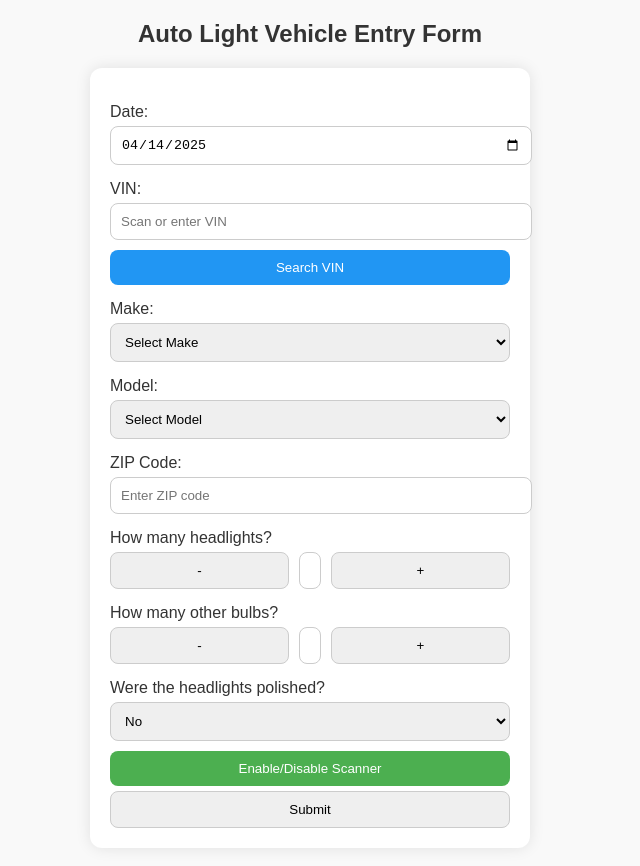
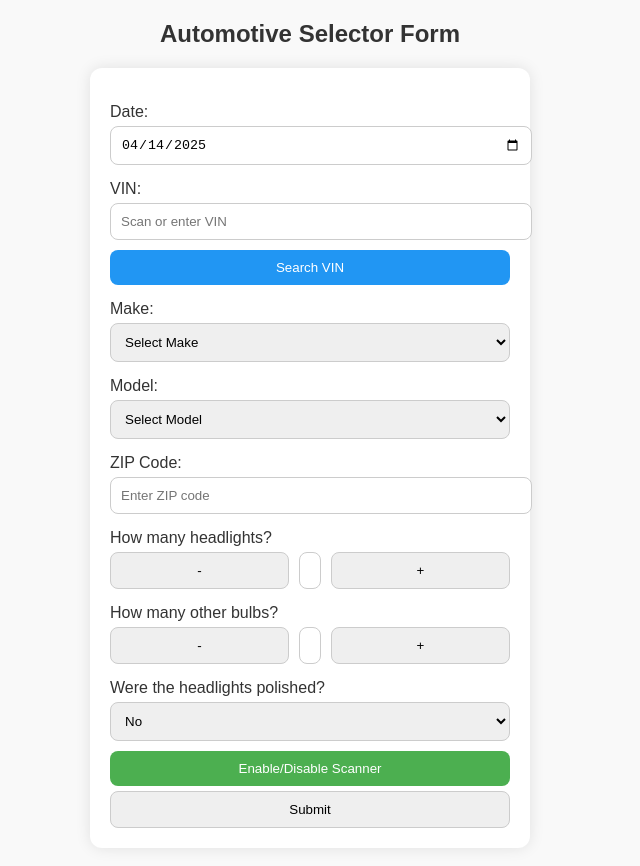
Before and after one commit to ncrtomdotorg/autolight, a plain HTML site: page index.html in a window 1280 px wide. Shown: the whole page, without its empty margins (330-970 px from the left). Drawn offline with Linux system fonts and the light colour scheme; no server answers.

```diff
--- a/index.html
+++ b/index.html
@@ -3,7 +3,7 @@
 <head>
   <meta charset="UTF-8" />
   <meta name="viewport" content="width=device-width, initial-scale=1.0"/>
-  <title>Auto Light Vehicle Entry Form</title>
+  <title>Automotive Selector Form</title>
   <style>
     body {
       font-family: Arial, sans-serif;
@@ -74,7 +74,7 @@
 </head>
 <body>
 
-<h2>Auto Light Vehicle Entry Form</h2>
+<h2>Automotive Selector Form</h2>
 <form id="autoForm">
   <label for="date">Date:</label>
   <input type="date" id="date" name="date" required>
```
